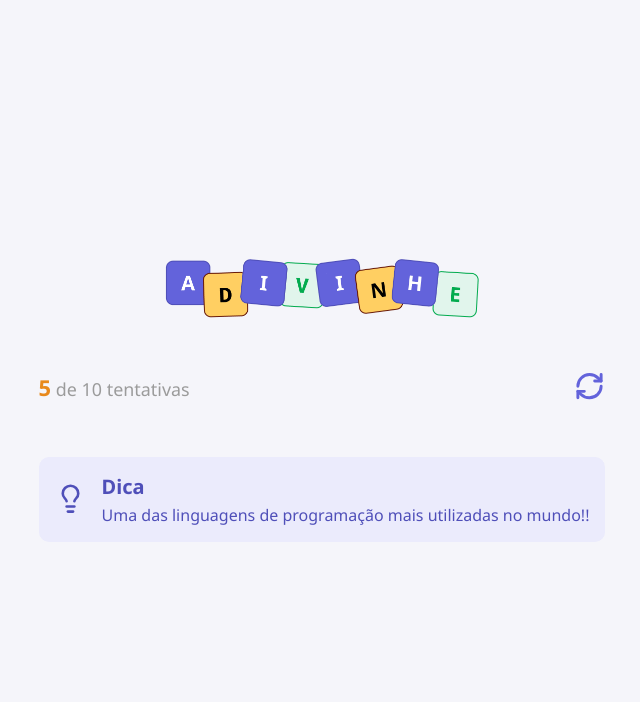
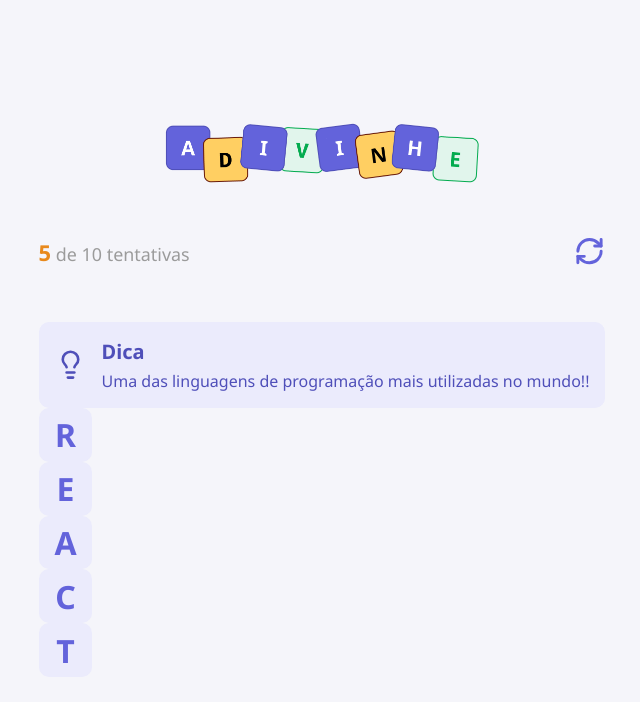
Before and after one commit to ricardocardoso90/react-project-guess-what, a React (Vite) app: page / in a window 1280 px wide. Shown: the top 702 px of the page, without its empty margins (318-958 px from the left). Built offline with nearby package versions, Linux system fonts and the light colour scheme.

Commit message:
update commit

```diff
--- a/src/App.tsx
+++ b/src/App.tsx
@@ -2,6 +2,7 @@
 
 import { Tip } from "./components/Tip";
 import { Header } from "./components/Header";
+import { Letter } from "./components/Letter";
 
 export default function App() {
   function handleRestart() {
@@ -16,7 +17,14 @@
           current={5}
           onRestart={handleRestart}
         />
+
         <Tip tip="Uma das linguagens de programação mais utilizadas no mundo!!" />
+
+        <Letter value="R" />
+        <Letter value="E" />
+        <Letter value="A" />
+        <Letter value="C" />
+        <Letter value="T" />
       </main>
     </div>
   )
--- a/src/components/Letter/index.tsx
+++ b/src/components/Letter/index.tsx
@@ -6,7 +6,7 @@
 
 export function Letter({ value = "" }: Props) {
   return (
-    <div className={styles.container}>
+    <div className={styles.letter}>
       <span>{value}</span>
     </div>
   )
--- a/src/components/Letter/styles.module.css
+++ b/src/components/Letter/styles.module.css
@@ -1,6 +1,16 @@
-.container {
-  width: 40px;
-  height: 40px;
-  border-radius: 5px;
-  border: 2px solid #ccc;
+.letter {
+  width: 3.37rem;
+  height: 3.37rem;
+  border-radius: 0.62rem;
+
+  color: #6363DB;
+  background-color: #EBEBFC;
+
+  font-size: 2rem;
+  font-weight: bold;
+  text-transform: uppercase;
+
+  display: flex;
+  align-items: center;
+  justify-content: center;
 }
```
